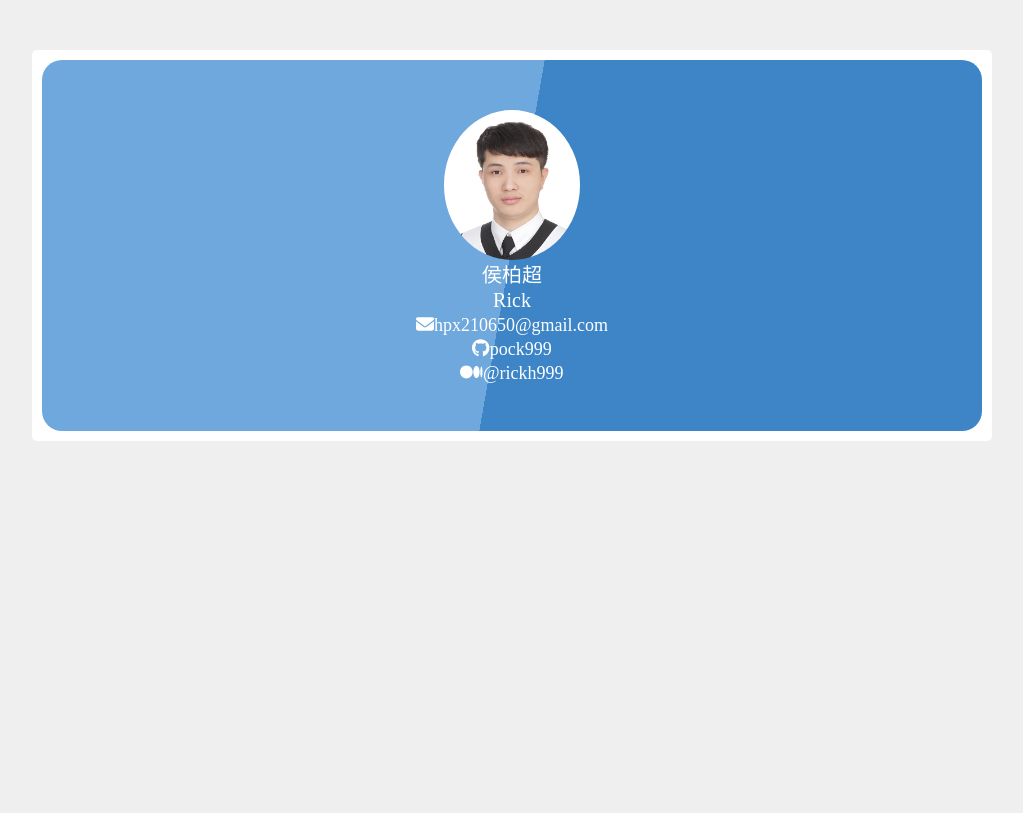
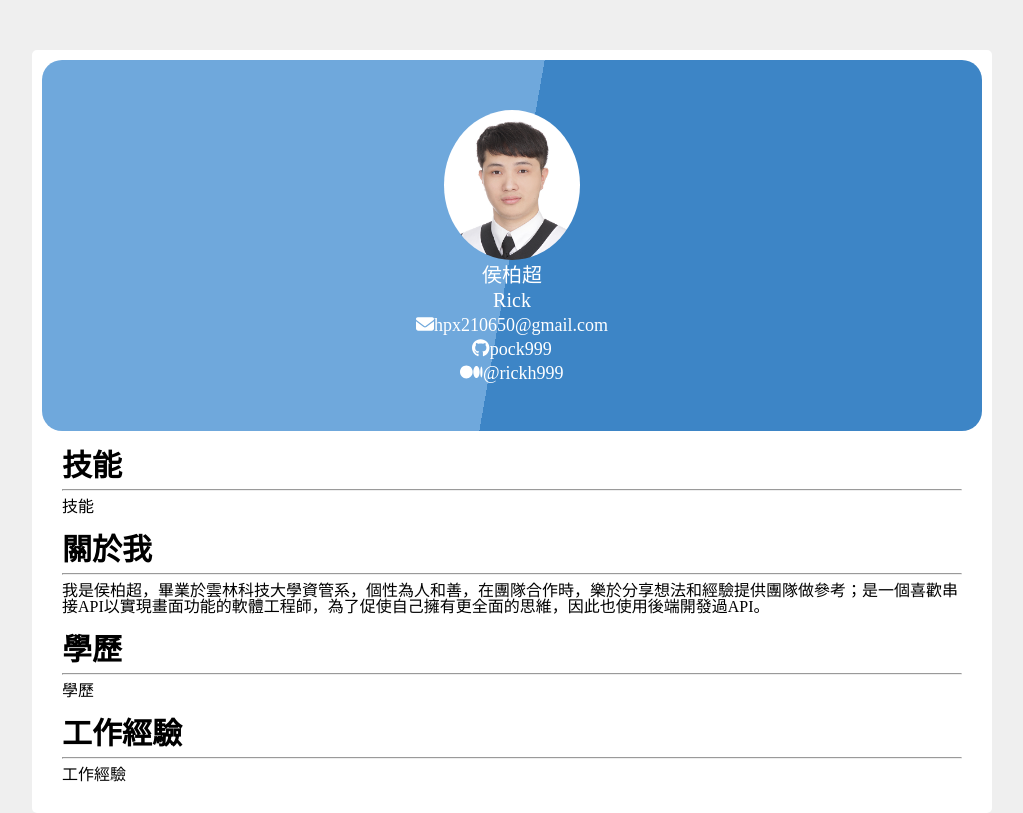
Before and after one commit to pock999/profile, a React app: page / in a window 1280 px wide. Shown: the whole page, without its empty margins (128-1151 px from the left). Built offline with nearby package versions, Linux system fonts and the light colour scheme.

Commit message:
✨ feat: Layout

```diff
--- a/data.js
+++ b/data.js
@@ -15,4 +15,5 @@ export default {
       account: '@rickh999',
     },
   },
+  about: `我是侯柏超，畢業於雲林科技大學資管系，個性為人和善，在團隊合作時，樂於分享想法和經驗提供團隊做參考；是一個喜歡串接API以實現畫面功能的軟體工程師，為了促使自己擁有更全面的思維，因此也使用後端開發過API。`,
 };
--- a/package.json
+++ b/package.json
@@ -18,7 +18,8 @@
     "react": "^18.0.0",
     "react-dom": "^18.0.0",
     "style-loader": "^3.3.1",
-    "styled-components": "^5.3.5"
+    "styled-components": "^5.3.5",
+    "url-loader": "^4.1.1"
   },
   "devDependencies": {
     "@babel/core": "^7.17.9",
--- a/src/App.jsx
+++ b/src/App.jsx
@@ -3,6 +3,11 @@ import React from 'react';
 import Container from './components/Container';
 import Card from './components/Card';
 import Profile from './components/Profile';
+
+import Skill from './components/Section/Skill';
+import About from './components/Section/About';
+import Education from './components/Section/Education';
+import Experience from './components/Section/Experience';
 
 import data from '../data';
 
@@ -10,6 +15,14 @@ const App = () => (
   <Container>
     <Card>
       <Profile {...data.profile} />
+
+      <Skill/>
+      <About>
+        {data.about}
+      </About>
+      <Education />
+      <Experience />
+
     </Card>
   </Container>
 );
--- /dev/null
+++ b/src/components/Section/About.jsx
@@ -0,0 +1,11 @@
+import React from 'react';
+
+import Section from "./index";
+
+export default (props) => (
+  <Section
+    title='關於我'
+  >
+    {props.children}
+  </Section>
+);
--- /dev/null
+++ b/src/components/Section/Education.jsx
@@ -0,0 +1,11 @@
+import React from 'react';
+
+import Section from "./index";
+
+export default (props) => (
+  <Section
+    title='學歷'
+  >
+    學歷
+  </Section>
+);
--- /dev/null
+++ b/src/components/Section/Experience.jsx
@@ -0,0 +1,13 @@
+import React from 'react';
+
+import Section from "./index";
+
+// https://www.npmjs.com/package/react-vertical-timeline-component
+
+export default (props) => (
+  <Section
+    title='工作經驗'
+  >
+    工作經驗
+  </Section>
+);
--- /dev/null
+++ b/src/components/Section/Skill.jsx
@@ -0,0 +1,11 @@
+import React from 'react';
+
+import Section from "./index";
+
+export default (props) => (
+  <Section
+    title='技能'
+  >
+    技能
+  </Section>
+);
--- /dev/null
+++ b/src/components/Section/index.jsx
@@ -0,0 +1,21 @@
+import React from 'react';
+
+import styled from 'styled-components';
+
+const TitleStyle = styled.div`
+  font-size: 30px;
+  font-weight: bold;
+`;
+const ComponentStyle = styled.div`
+  margin: 20px;
+`;
+
+export default (props) => (
+  <ComponentStyle className="Card">
+    <TitleStyle>{props.title}</TitleStyle>
+    <hr />
+    <p>
+      {props.children}
+    </p>
+  </ComponentStyle>
+);
```
Also changed, not shown: src/components/Section/Portfolio.jsx (added, +11 -0 lines), 1 other file (tests, documents, lock files or other folders).
